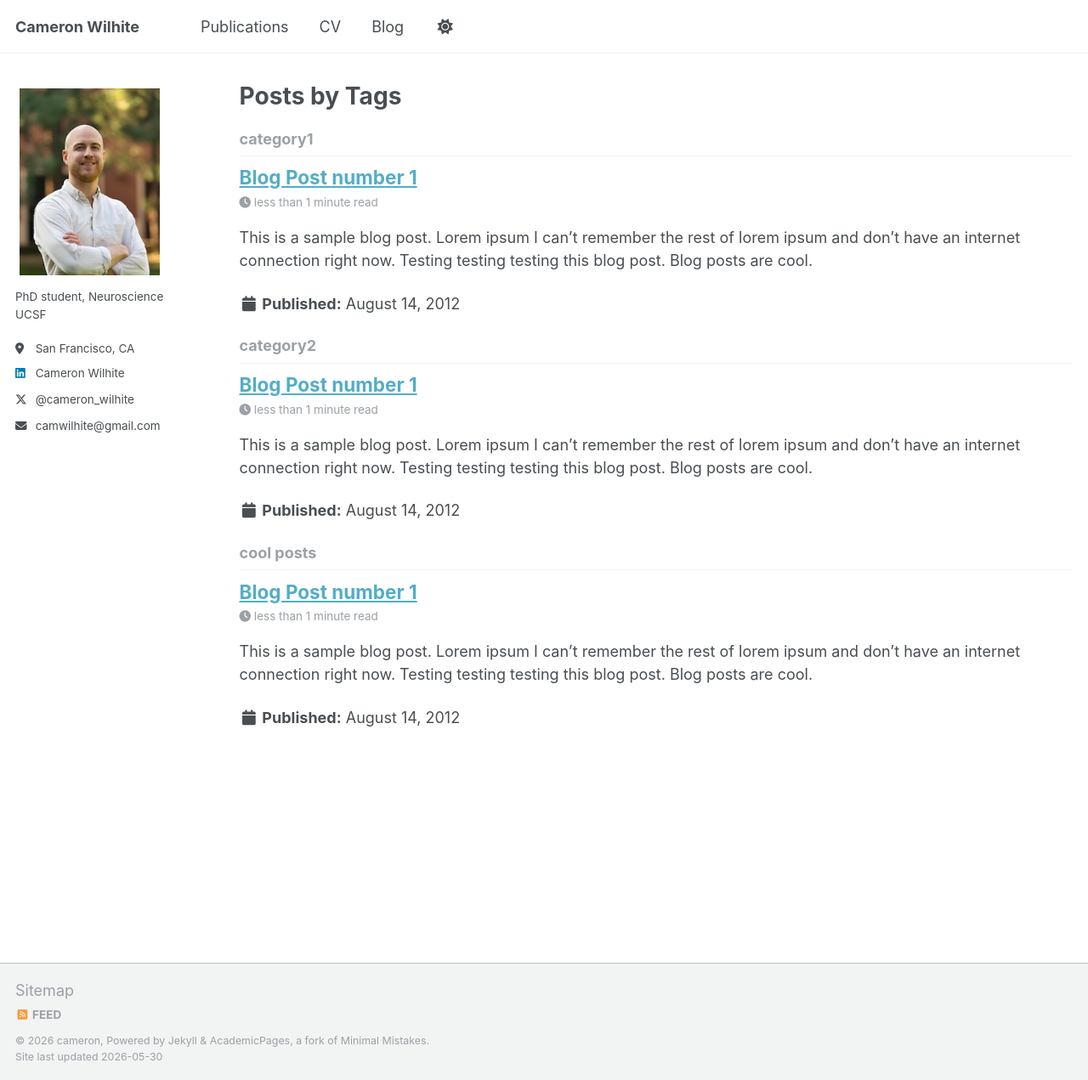
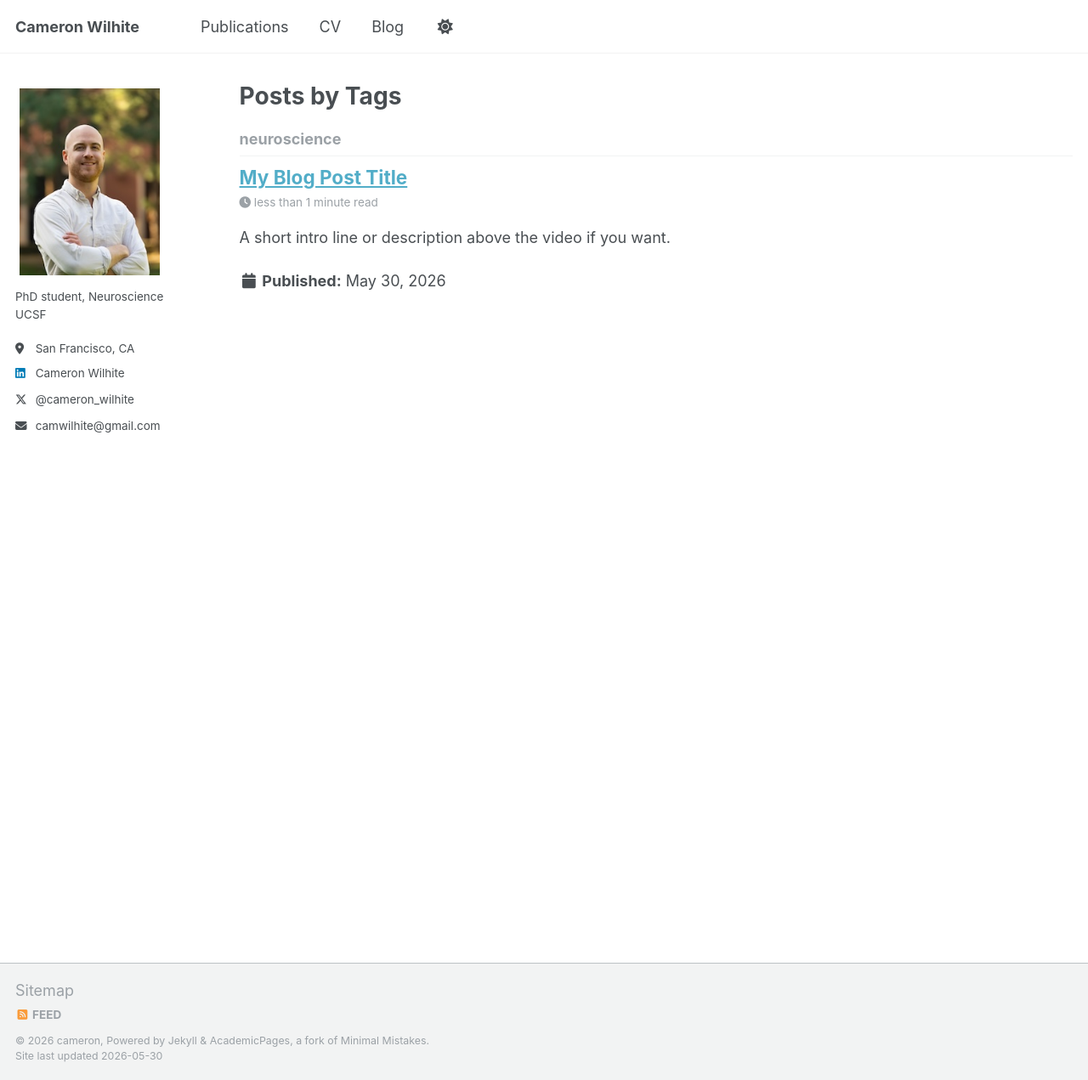
Before and after one commit to camwilhite/camwilhite.github.io, a Jekyll site: the page built from _pages/tag-archive.html, in a window 1280 px wide and 1271 px high. Shown: the whole window at 85% size. Built offline with Jekyll 4.4.1, drawn with Linux system fonts in a browser that asks for light colours; a script that is not in the unit is left out.

Commit message:
Revise blog post 1 with new title and video embed
Updated blog post metadata and content, including title, date, permalink, and added video embed.

```diff
--- a/_posts/2012-08-14-blog-post-1.md
+++ b/_posts/2012-08-14-blog-post-1.md
@@ -1,20 +1,20 @@
 ---
-title: 'Blog Post number 1'
-date: 2012-08-14
-permalink: /posts/2012/08/blog-post-1/
+title: 'My Blog Post Title'
+date: 2026-05-30
+permalink: /posts/2026/05/my-post/
 tags:
-  - cool posts
-  - category1
-  - category2
+  - neuroscience
 ---
 
-This is a sample blog post. Lorem ipsum I can't remember the rest of lorem ipsum and don't have an internet connection right now. Testing testing testing this blog post. Blog posts are cool.
+A short intro line or description above the video if you want.
 
-Headings are cool
-======
+<div style="position:relative;padding-bottom:56.25%;height:0;overflow:hidden;margin-bottom:20px;">
+  <iframe style="position:absolute;top:0;left:0;width:100%;height:100%;"
+  src="https://www.youtube.com/embed/YOUR_VIDEO_ID"
+  frameborder="0" allowfullscreen></iframe>
+</div>
 
-You can have many headings
-======
+Your description goes here. Write as much as you want in normal markdown.
+You can have multiple paragraphs, headers, whatever you like.
 
-Aren't headings cool?
-------
+Watch it on YouTube [here](https://www.youtube.com/watch?v=IsdwaQ1-ago&t=144s).
```
